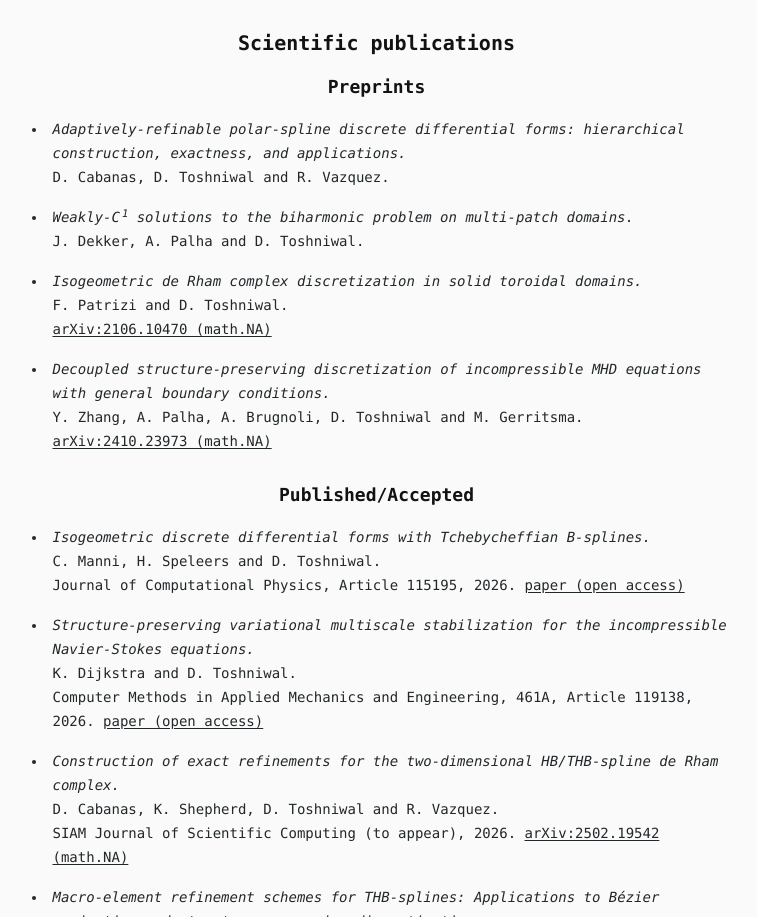
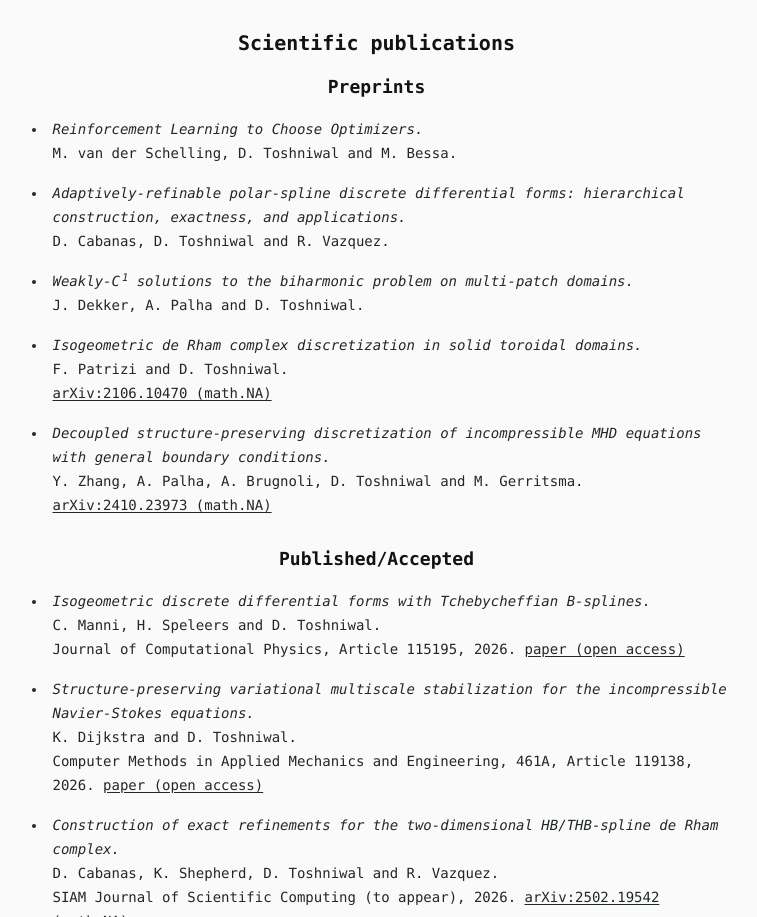
Before and after one commit to dtoshniwal/dtoshniwal.github.io, an Astro site: page /research in a window 1280 px wide. Shown: the part 927-1844 px from the top of the page, without its empty margins (256-1013 px from the left). Built offline with nearby package versions, Linux system fonts and the light colour scheme; Astro itself is replaced by a stand-in of ours.

Commit message:
Update research.md

```diff
--- a/src/pages/research.md
+++ b/src/pages/research.md
@@ -59,6 +59,10 @@ Some open projects can be found on [this list on Kees Vuik's webpage](https://di
 <h2 class="message" align="center">Scientific publications</h2>
 
 <h3 align="center">Preprints</h3>
+
+* <i>Reinforcement Learning to Choose Optimizers.</i><br>
+M. van der Schelling, D. Toshniwal and M. Bessa.
+
 
 * <i>Adaptively-refinable polar-spline discrete differential forms: hierarchical construction, exactness, and
 applications.</i><br>
```
